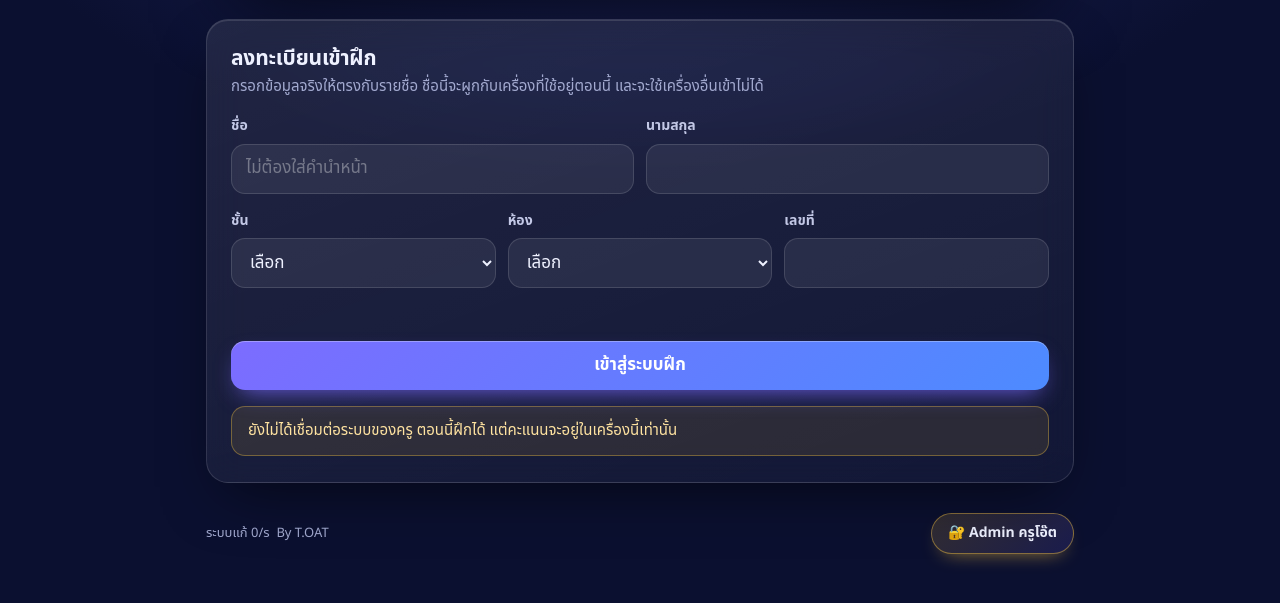
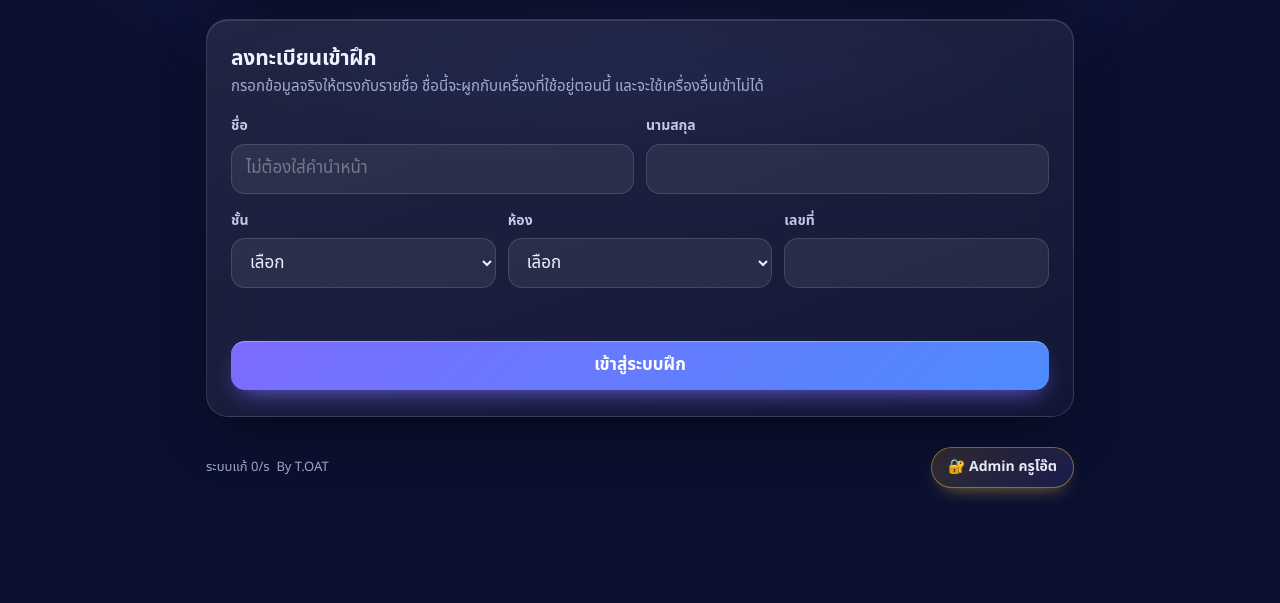
Before and after one commit to jakrapongsuttiprapa/0-I-F, a plain HTML site: page index.html in a window 1280 px wide. Shown: the part 169-772 px from the top of the page. Drawn offline with Linux system fonts and the light colour scheme.

Commit message:
Update index.html

```diff
--- a/index.html
+++ b/index.html
@@ -191,7 +191,7 @@ td.c{text-align:center}
 
 <script>
 /* =================== ตั้งค่า =================== */
-const GAS_URL = '';          // วาง URL ของ Google Apps Script Web App ที่นี่ (เว้นว่าง = โหมดออฟไลน์)
+const GAS_URL = 'https://script.google.com/macros/s/AKfycbwyerRUi5Po9RJlOtw67ZenqVNg1F0oBptVjEkAUlNlUModXdedsL1pxuDUafmGrrYStw/exec';          // วาง URL ของ Google Apps Script Web App ที่นี่ (เว้นว่าง = โหมดออฟไลน์)
 const PASS_PERCENT_DEFAULT = 60; // เกณฑ์ผ่านต่อด่าน (%) — ถ้าเชื่อม GAS แล้วจะใช้ค่าจาก Code.gs
 const ROOMS = 4;             // จำนวนห้องต่อชั้น
 const MAX_NO = 50;           // เลขที่สูงสุด
```
